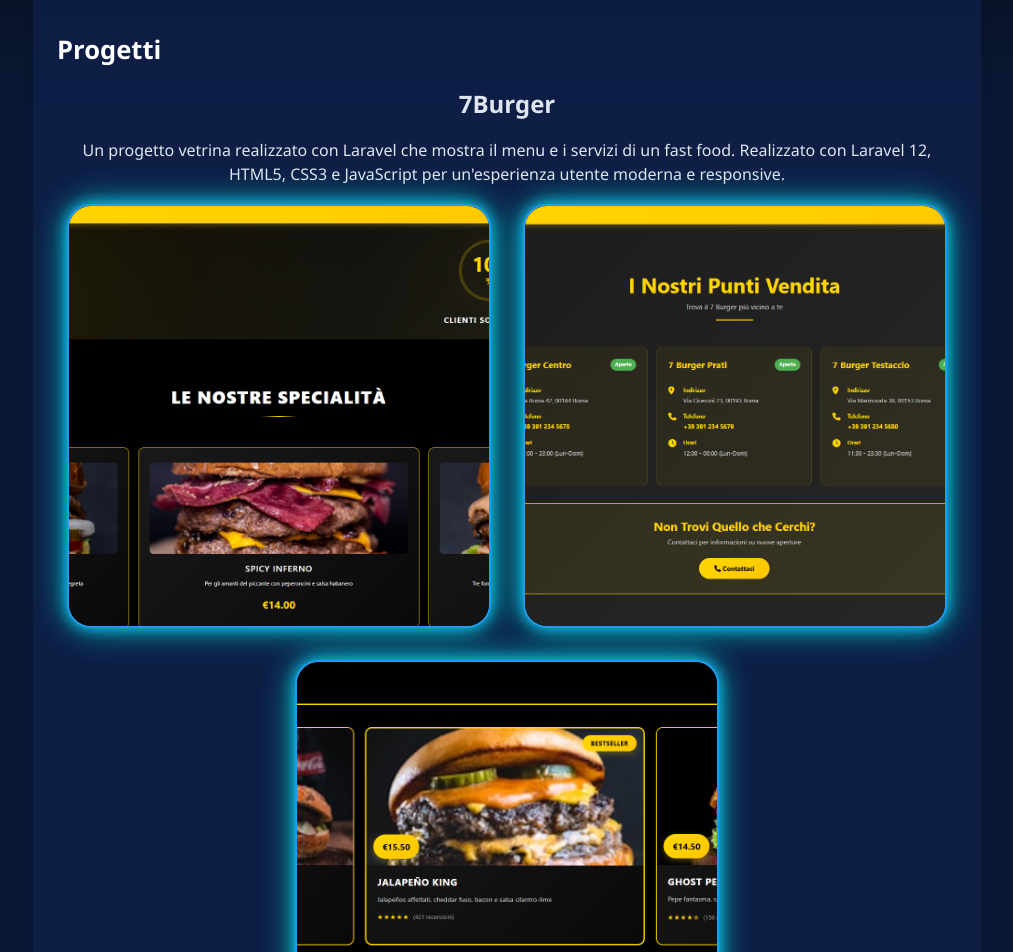
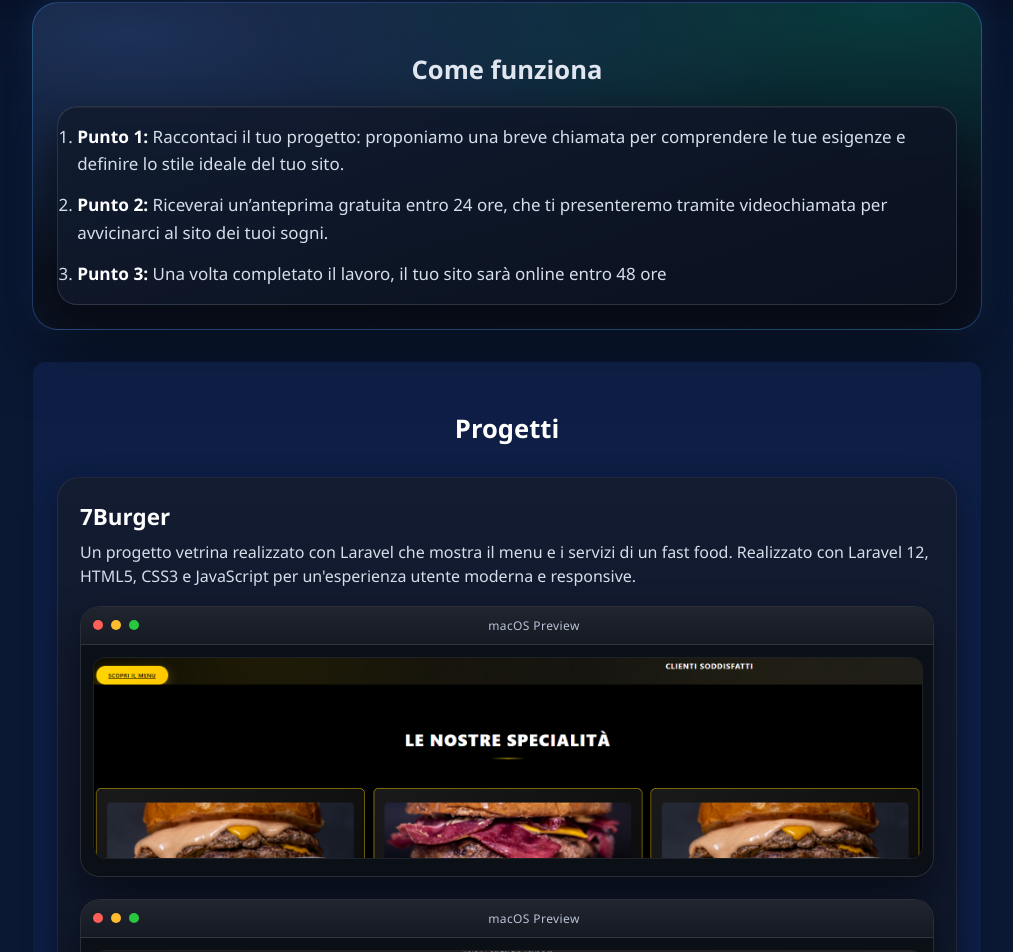
Before and after one commit to LorenzoMiglietta17/Portfolio, a React (Vite) app: page / in a window 1280 px wide. Shown: the part 850-1802 px from the top of the page, without its empty margins (133-1146 px from the left). Built offline with nearby package versions, Linux system fonts and the light colour scheme.

Commit message:
sito aggiornato con una nuova sezione

```diff
--- a/src/App.css
+++ b/src/App.css
@@ -24,6 +24,150 @@
   box-shadow: 0 0 64px 0 #00fff7, 0 0 24px 4px #1f9cf0, 0 4px 32px #000a;
   border-color: #00fff7;
   z-index: 2;
+}
+
+/* Projects - Mac style */
+.projects-section {
+  padding-bottom: 3.2rem;
+}
+.projects-section h2 {
+  text-align: center;
+}
+
+.how-section h2 {
+  text-align: center;
+}
+.how-section {
+  position: relative;
+  margin: 3.2rem auto 0 auto;
+  padding: 1.4rem 1.6rem 1.6rem 1.6rem;
+  border-radius: 26px;
+  background: radial-gradient(120% 120% at 10% 10%, rgba(79, 146, 255, 0.25), transparent 60%),
+              radial-gradient(120% 120% at 90% 0%, rgba(0, 255, 199, 0.18), transparent 55%),
+              linear-gradient(160deg, rgba(12, 18, 32, 0.96), rgba(10, 16, 30, 0.92));
+  border: 1px solid rgba(79, 146, 255, 0.35);
+  box-shadow: 0 24px 60px rgba(0, 0, 0, 0.5), 0 0 32px rgba(79, 146, 255, 0.2);
+  backdrop-filter: blur(10px);
+}
+.how-list {
+  max-width: 900px;
+  margin: 1rem auto 0 auto;
+  padding: 1rem 1.2rem;
+  display: grid;
+  gap: 14px;
+  color: #d6deea;
+  font-size: 1.08rem;
+  background: linear-gradient(160deg, rgba(18, 28, 48, 0.96), rgba(10, 16, 30, 0.92));
+  border: 1px solid rgba(255, 255, 255, 0.12);
+  border-radius: 20px;
+  box-shadow: 0 18px 40px rgba(0, 0, 0, 0.45), inset 0 1px 0 rgba(255, 255, 255, 0.06);
+  backdrop-filter: blur(8px);
+}
+.how-list li {
+  line-height: 1.6;
+  font-size: 1.06rem;
+}
+.how-list li strong {
+  color: #ffffff;
+  font-size: 1.08rem;
+}
+.projects-wrapper {
+  display: flex;
+  flex-direction: column;
+  gap: 28px;
+  margin-top: 1.8rem;
+}
+.project-card {
+  background: linear-gradient(180deg, rgba(20, 28, 48, 0.95), rgba(12, 18, 32, 0.9));
+  border: 1px solid rgba(255, 255, 255, 0.08);
+  border-radius: 22px;
+  padding: 22px;
+  box-shadow: 0 12px 32px rgba(0, 0, 0, 0.35);
+  backdrop-filter: blur(6px);
+}
+.project-card--mini {
+  display: grid;
+  gap: 12px;
+  align-content: start;
+}
+.project-header h3 {
+  margin: 0 0 6px 0;
+  font-size: clamp(1.1rem, 1.2vw + 0.9rem, 1.4rem);
+  color: #ffffff;
+}
+.project-description {
+  margin: 0;
+  color: #d6deea;
+  line-height: 1.5;
+}
+.project-placeholder {
+  border-radius: 16px;
+  padding: 18px;
+  text-align: center;
+  color: #9fb3d9;
+  border: 1px dashed rgba(159, 179, 217, 0.4);
+  background: rgba(14, 20, 36, 0.7);
+}
+
+.mac-gallery {
+  display: flex;
+  flex-direction: column;
+  gap: 22px;
+  margin-top: 18px;
+}
+.mac-shot {
+  padding: 0;
+  background: none;
+  border: none;
+  cursor: pointer;
+  text-align: left;
+}
+.mac-window {
+  border-radius: 20px;
+  overflow: hidden;
+  background: #0d111b;
+  border: 1px solid rgba(255, 255, 255, 0.12);
+  box-shadow: 0 18px 40px rgba(0, 0, 0, 0.45);
+  transition: transform 0.25s ease, box-shadow 0.25s ease;
+}
+.mac-shot:hover .mac-window {
+  transform: translateY(-6px) scale(1.02);
+  box-shadow: 0 28px 60px rgba(0, 0, 0, 0.55), 0 0 18px rgba(79, 146, 255, 0.35);
+}
+.mac-toolbar {
+  display: flex;
+  align-items: center;
+  gap: 8px;
+  padding: 10px 12px;
+  background: linear-gradient(180deg, #20252f, #151922);
+  border-bottom: 1px solid rgba(255, 255, 255, 0.08);
+}
+.mac-dot {
+  width: 10px;
+  height: 10px;
+  border-radius: 50%;
+  display: inline-block;
+}
+.mac-dot--red { background: #ff5f57; }
+.mac-dot--yellow { background: #febc2e; }
+.mac-dot--green { background: #28c840; }
+.mac-title {
+  margin-left: auto;
+  margin-right: auto;
+  color: #b9c3d7;
+  font-size: 0.75rem;
+  letter-spacing: 0.4px;
+}
+.mac-screen {
+  padding: 12px;
+  background: #0b0f16;
+}
+.mac-image {
+  width: 100%;
+  height: 200px;
+  object-fit: cover;
+  border-radius: 12px;
+  border: 1px solid rgba(255, 255, 255, 0.08);
 }
 
 .about-photo {
@@ -464,6 +608,9 @@ body {
   max-width: 900px;
   margin: 0 auto;
 }
+.section.how-section {
+  margin-top: 3.2rem;
+}
 .section h2 {
   margin: 0 0 1rem 0;
   font-size: clamp(1.25rem, 1.2vw + 1rem, 1.6rem);
--- a/src/App.jsx
+++ b/src/App.jsx
@@ -112,37 +112,55 @@ function App() {
     </p>
     </div>
     </section>
+    <section id="how-it-works" className="section how-section">
+    <h2>Come funziona</h2>
+    <ol className="how-list">
+      <li>
+        <strong>Punto 1:</strong> Raccontaci il tuo progetto: proponiamo una breve chiamata per comprendere le tue esigenze e definire lo stile ideale del tuo sito.
+      </li>
+      <li>
+        <strong>Punto 2:</strong> Riceverai un’anteprima gratuita entro 24 ore, che ti presenteremo tramite videochiamata per avvicinarci al sito dei tuoi sogni.
+      </li>
+      <li>
+        <strong>Punto 3:</strong> Una volta completato il lavoro, il tuo sito sarà online entro 48 ore
+      </li>
+    </ol>
+    </section>
     <section id="projects" className="section projects-section">
     <h2>{t.projectsTitle}</h2>
-    <ul>
-    <li>{t.project1Name}</li>
-    <p className="project-description">{t.project1Description}</p>
-    <div className="burger-images-future">
-    <img
-    src={burger1}
-    alt="Burger 1"
-    className="burger-future"
-    onClick={() => handleBurgerClick(1)}
-    style={{ cursor: 'pointer' }}
-    />
-    <img
-    src={burger2}
-    alt="Burger 2"
-    className="burger-future"
-    onClick={() => handleBurgerClick(2)}
-    style={{ cursor: 'pointer' }}
-    />
-    <img
-    src={burger3}
-    alt="Burger 3"
-    className="burger-future"
-    onClick={() => handleBurgerClick(3)}
-    style={{ cursor: 'pointer' }}
-    />
+    <div className="projects-wrapper">
+      <div className="project-card">
+        <div className="project-header">
+          <h3>{t.project1Name}</h3>
+          <p className="project-description">{t.project1Description}</p>
+        </div>
+
+        <div className="mac-gallery">
+          {burgerImages.map((img, idx) => (
+            <button
+              key={img}
+              type="button"
+              className="mac-shot"
+              onClick={() => handleBurgerClick(idx + 1)}
+              aria-label={`Apri immagine progetto ${idx + 1}`}
+            >
+              <div className="mac-window">
+                <div className="mac-toolbar">
+                  <span className="mac-dot mac-dot--red"></span>
+                  <span className="mac-dot mac-dot--yellow"></span>
+                  <span className="mac-dot mac-dot--green"></span>
+                  <span className="mac-title">macOS Preview</span>
+                </div>
+                <div className="mac-screen">
+                  <img src={img} alt={`Burger ${idx + 1}`} className="mac-image" />
+                </div>
+              </div>
+            </button>
+          ))}
+        </div>
+      </div>
+
     </div>
-    <li>{t.project2Name}</li>
-    <li>{t.project3Name}</li>
-    </ul>
     </section>
     <section id="contact" className="section contact-section">
     <h2>{t.contactTitle}</h2>
```
